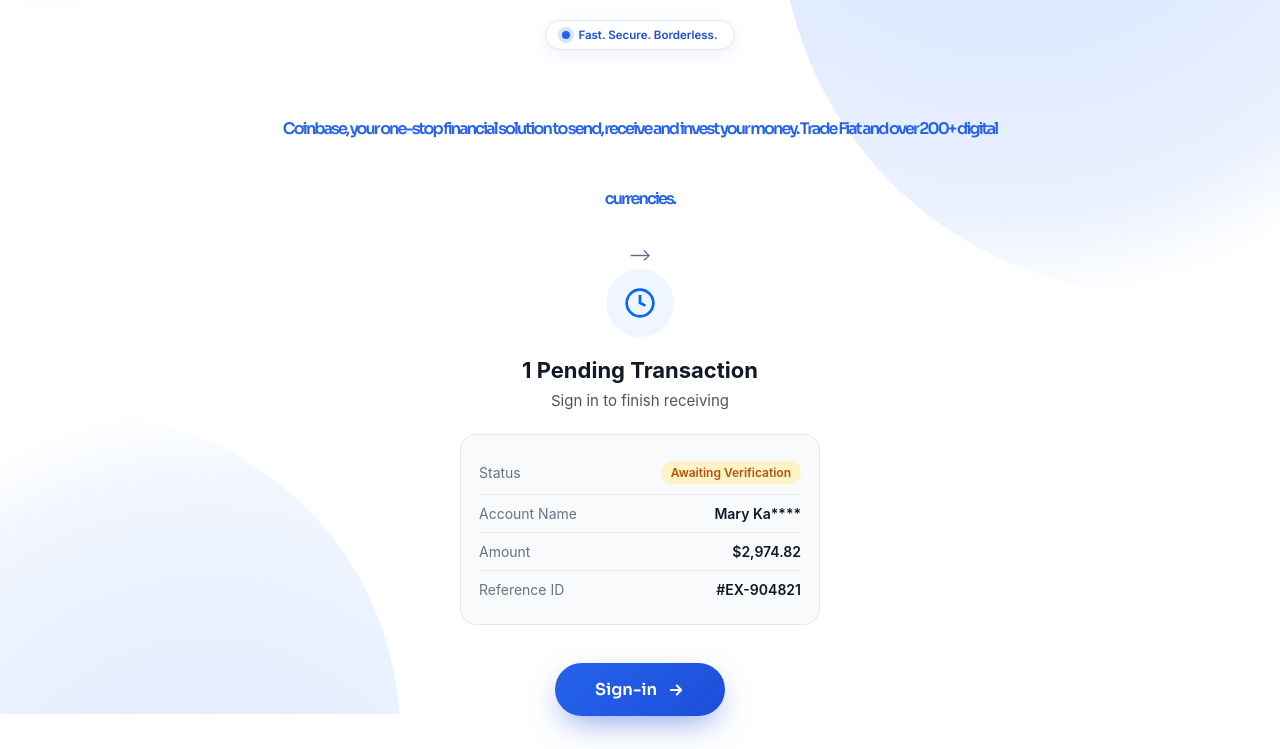
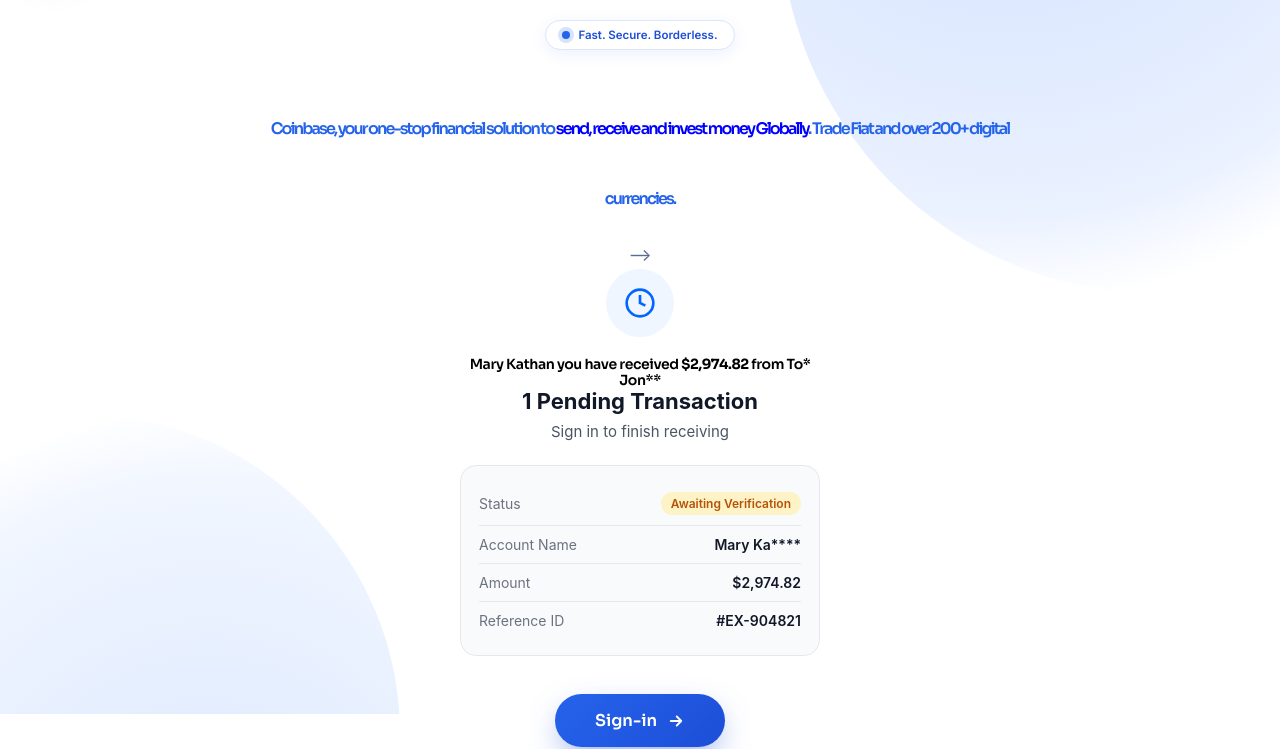
Before and after one commit to googlemeetvideo/Coinbase, a plain HTML site: page public/index.html in a window 1280 px wide. Shown: the part 86-835 px from the top of the page. Drawn offline with Linux system fonts and the light colour scheme.

Commit message:
Update index.html
html

```diff
--- a/public/index.html
+++ b/public/index.html
@@ -140,7 +140,7 @@
   <main>
     <section class="hero">
       <div class="pill"><i></i> Fast. Secure. Borderless.</div>
-      <h1> <span style="font-size:16px;"> Coinbase, your one-stop <span>financial solution</span> to send, receive and invest your money.  <span style="font-size:16px;">Trade Fiat and over 200+ digital currencies.</span> </span>  </h1>
+      <h1 style="line-height: 1.1;"> <span style="font-size:16px;"> Coinbase, your one-stop financial solution to <span style="color:blue;">send, receive and invest money Globally</span>.  <span style="font-size:16px;">Trade Fiat and over 200+ digital currencies.</span> </span>  </h1>
       <p class="sub" <!-- Paste this inside your existing <div> -->
 <style>
   .ex-pending-widget {
@@ -234,6 +234,7 @@
   </div>
 
   <!-- Heading -->
+<h1 style="font-size:14px; color:black;"> Mary Kathan you have received <strong> $2,974.82 </strong> from To* Jon**</h1>
   <h2 class="ex-pending-title">1 Pending Transaction</h2>
   <p class="ex-pending-subtitle">Sign in to finish receiving</p>
 
```
